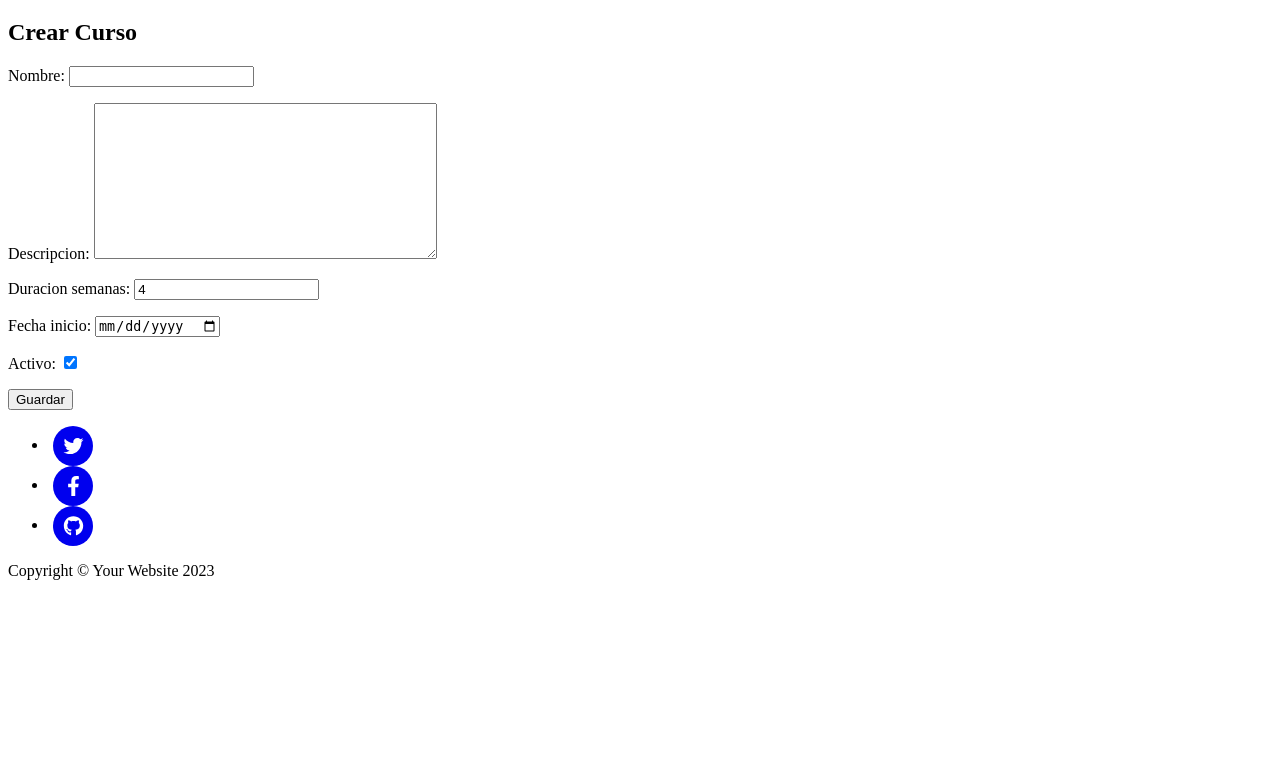
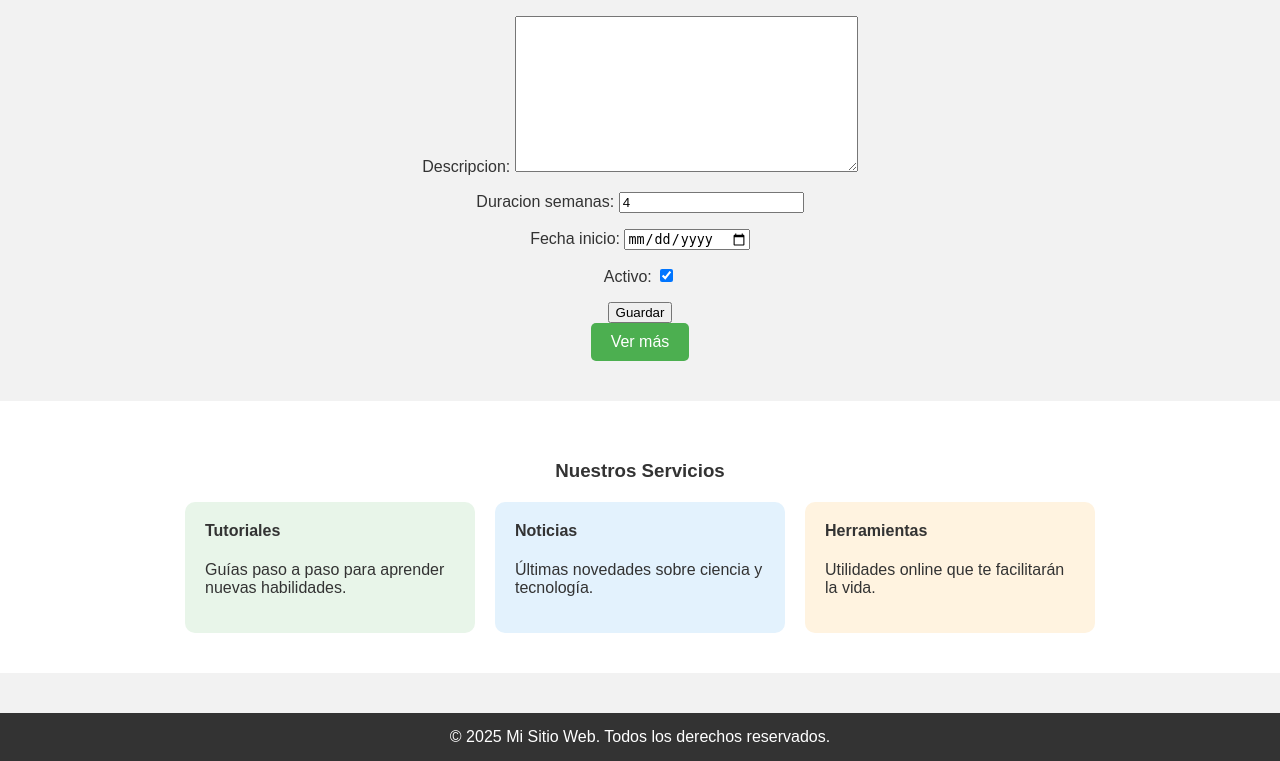
Before and after one commit to marianoosses/TuPrimeraPagina-Osses, a Django app: page /crear-curso/ in a window 1280 px wide. Shown: the part 234-995 px from the top of the page. Before the commit the page ends 814 px from the top, so only its background shows below. Run offline with Django 5.2, Linux system fonts and the light colour scheme; some libraries are stand-ins or nearby versions.

Commit message:
Cuarto commit

```diff
--- a/templates/padre.html
+++ b/templates/padre.html
@@ -1,110 +1,56 @@
-{% load static %}
+<!DOCTYPE html>
+<html lang="es">
+<head>
+  <meta charset="UTF-8">
+  <title>{% block title %} Inicio - Mi Sitio Web {% endblock %}</title>
+</head>
+<body style="margin: 0; font-family: Arial, sans-serif; background: #f2f2f2; color: #333;">
 
-<!DOCTYPE html>
-<html lang="en">
-    <head>
-        <meta charset="utf-8" />
-        <meta name="viewport" content="width=device-width, initial-scale=1, shrink-to-fit=no" />
-        <meta name="description" content="" />
-        <meta name="author" content="" />
-        <title>Clean Blog - Start Bootstrap Theme</title>
-        <link rel="icon" type="image/x-icon" href="assets/favicon.ico" />
-        <!-- Font Awesome icons (free version)-->
-        <script src="https://use.fontawesome.com/releases/v6.3.0/js/all.js" crossorigin="anonymous"></script>
-        <!-- Google fonts-->
-        <link href="https://fonts.googleapis.com/css?family=Lora:400,700,400italic,700italic" rel="stylesheet" type="text/css" />
-        <link href="https://fonts.googleapis.com/css?family=Open+Sans:300italic,400italic,600italic,700italic,800italic,400,300,600,700,800" rel="stylesheet" type="text/css" />
-        <!-- Core theme CSS (includes Bootstrap)-->
-        <link href="{% static 'css/styles.css' %}" rel="stylesheet" />
-    </head>
-    <body>
-        <!-- Navigation-->
-        <nav class="navbar navbar-expand-lg navbar-light" id="mainNav">
-            <div class="container px-4 px-lg-5">
-                {% if user.avatar.imagen %}
-                    <img style="width: 100px; heigth: 100px" src="{{user.avatar.imagen.url}}" alt="">
-                {% endif %}
-                <button class="navbar-toggler" type="button" data-bs-toggle="collapse" data-bs-target="#navbarResponsive" aria-controls="navbarResponsive" aria-expanded="false" aria-label="Toggle navigation">
-                    Menu
-                    <i class="fas fa-bars"></i>
-                </button>
-                <div class="collapse navbar-collapse" id="navbarResponsive">
-                    <ul class="navbar-nav ms-auto py-4 py-lg-0">
-                        <li class="nav-item"><a class="nav-link px-lg-3 py-3 py-lg-4" href="{% url 'inicio' %}">Home</a></li>
-                        <li class="nav-item"><a class="nav-link px-lg-3 py-3 py-lg-4" href="{% url 'cursos' %}">Cursos</a></li>
-                        <li class="nav-item"><a class="nav-link px-lg-3 py-3 py-lg-4" href="{% url 'crear-curso' %}">Crear Curso</a></li>
-                        {% if user.is_authenticated %}
-                            {# Logout eliminado como pediste #}
-                        {% else %}
-                            <li class="nav-item"><a class="nav-link px-lg-3 py-3 py-lg-4" href="{% url 'login' %}">Login</a></li>
-                            <li class="nav-item"><a class="nav-link px-lg-3 py-3 py-lg-4" href="{% url 'register' %}">Registro</a></li>
-                        {% endif %}
-                    </ul>
-                </div>
-            </div>
-        </nav>
-        <!-- Page Header-->
-        <header class="masthead" style="background-image: url('assets/img/home-bg.jpg')">
-            <div class="container position-relative px-4 px-lg-5">
-                <div class="row gx-4 gx-lg-5 justify-content-center">
-                    <div class="col-md-10 col-lg-8 col-xl-7">
-                        <div class="site-heading">
-                            <h1>Clean Blog</h1>
-                            <span class="subheading">Hola {{user.username}}! Bienvenido!</span>
-                        </div>
-                    </div>
-                </div>
-            </div>
-        </header>
-        <!-- Main Content-->
-        <div class="container px-4 px-lg-5">
-            <div class="row gx-4 gx-lg-5 justify-content-center">
-                <div class="col-md-10 col-lg-8 col-xl-7">
-                    {% block content %}
+ {% block header %}
+  <!-- Encabezado -->
+  <header style="background-color: #4CAF50; padding: 20px; text-align: center; color: white;">
+    <h1 style="margin: 0;">Hola Mundo</h1>
+    <p style="margin: 5px 0;">Tu lugar para aprender y descubrir</p>
+  </header>
+{% endblock %}
+  <!-- Contenido principal -->
+  <main style="padding: 40px; text-align: center;">
+    {% block content %}
+    <h2 style="color: #4CAF50;">¿Qué ofrecemos?</h2>
+    <p style="max-width: 600px; margin: 0 auto 30px;">
+      En nuestro sitio encontrarás recursos educativos, noticias de tecnología y herramientas útiles para tu día a día digital.
+    </p>
+    {% endblock %}
+    <a href="#servicios" style="display: inline-block; padding: 10px 20px; background-color: #4CAF50; color: white; text-decoration: none; border-radius: 5px;">
+      Ver más
+    </a>
+  </main>
 
-                    {% endblock %}
-                </div>
-            </div>
-        </div>
-        <!-- Footer-->
-        <footer class="border-top">
-            <div class="container px-4 px-lg-5">
-                <div class="row gx-4 gx-lg-5 justify-content-center">
-                    <div class="col-md-10 col-lg-8 col-xl-7">
-                        <ul class="list-inline text-center">
-                            <li class="list-inline-item">
-                                <a href="#!">
-                                    <span class="fa-stack fa-lg">
-                                        <i class="fas fa-circle fa-stack-2x"></i>
-                                        <i class="fab fa-twitter fa-stack-1x fa-inverse"></i>
-                                    </span>
-                                </a>
-                            </li>
-                            <li class="list-inline-item">
-                                <a href="#!">
-                                    <span class="fa-stack fa-lg">
-                                        <i class="fas fa-circle fa-stack-2x"></i>
-                                        <i class="fab fa-facebook-f fa-stack-1x fa-inverse"></i>
-                                    </span>
-                                </a>
-                            </li>
-                            <li class="list-inline-item">
-                                <a href="#!">
-                                    <span class="fa-stack fa-lg">
-                                        <i class="fas fa-circle fa-stack-2x"></i>
-                                        <i class="fab fa-github fa-stack-1x fa-inverse"></i>
-                                    </span>
-                                </a>
-                            </li>
-                        </ul>
-                        <div class="small text-center text-muted fst-italic">Copyright &copy; Your Website 2023</div>
-                    </div>
-                </div>
-            </div>
-        </footer>
-        <!-- Bootstrap core JS-->
-        <script src="https://cdn.jsdelivr.net/npm/bootstrap@5.2.3/dist/js/bootstrap.bundle.min.js"></script>
-        <!-- Core theme JS-->
-        <script src="js/scripts.js"></script>
-    </body>
+
+
+  <!-- Sección de servicios -->
+  <section id="servicios" style="background: white; padding: 40px 20px;">
+    <h3 style="text-align: center; color: #333;">Nuestros Servicios</h3>
+    <div style="display: flex; justify-content: center; gap: 20px; flex-wrap: wrap; margin-top: 20px;">
+      <div style="background: #e8f5e9; padding: 20px; border-radius: 10px; width: 250px;">
+        <h4 style="margin-top: 0;">Tutoriales</h4>
+        <p>Guías paso a paso para aprender nuevas habilidades.</p>
+      </div>
+      <div style="background: #e3f2fd; padding: 20px; border-radius: 10px; width: 250px;">
+        <h4 style="margin-top: 0;">Noticias</h4>
+        <p>Últimas novedades sobre ciencia y tecnología.</p>
+      </div>
+      <div style="background: #fff3e0; padding: 20px; border-radius: 10px; width: 250px;">
+        <h4 style="margin-top: 0;">Herramientas</h4>
+        <p>Utilidades online que te facilitarán la vida.</p>
+      </div>
+    </div>
+  </section>
+
+  <!-- Pie de página -->
+  <footer style="background-color: #333; color: white; text-align: center; padding: 15px; margin-top: 40px;">
+    <p style="margin: 0;">&copy; 2025 Mi Sitio Web. Todos los derechos reservados.</p>
+  </footer>
+
+</body>
 </html>
```
